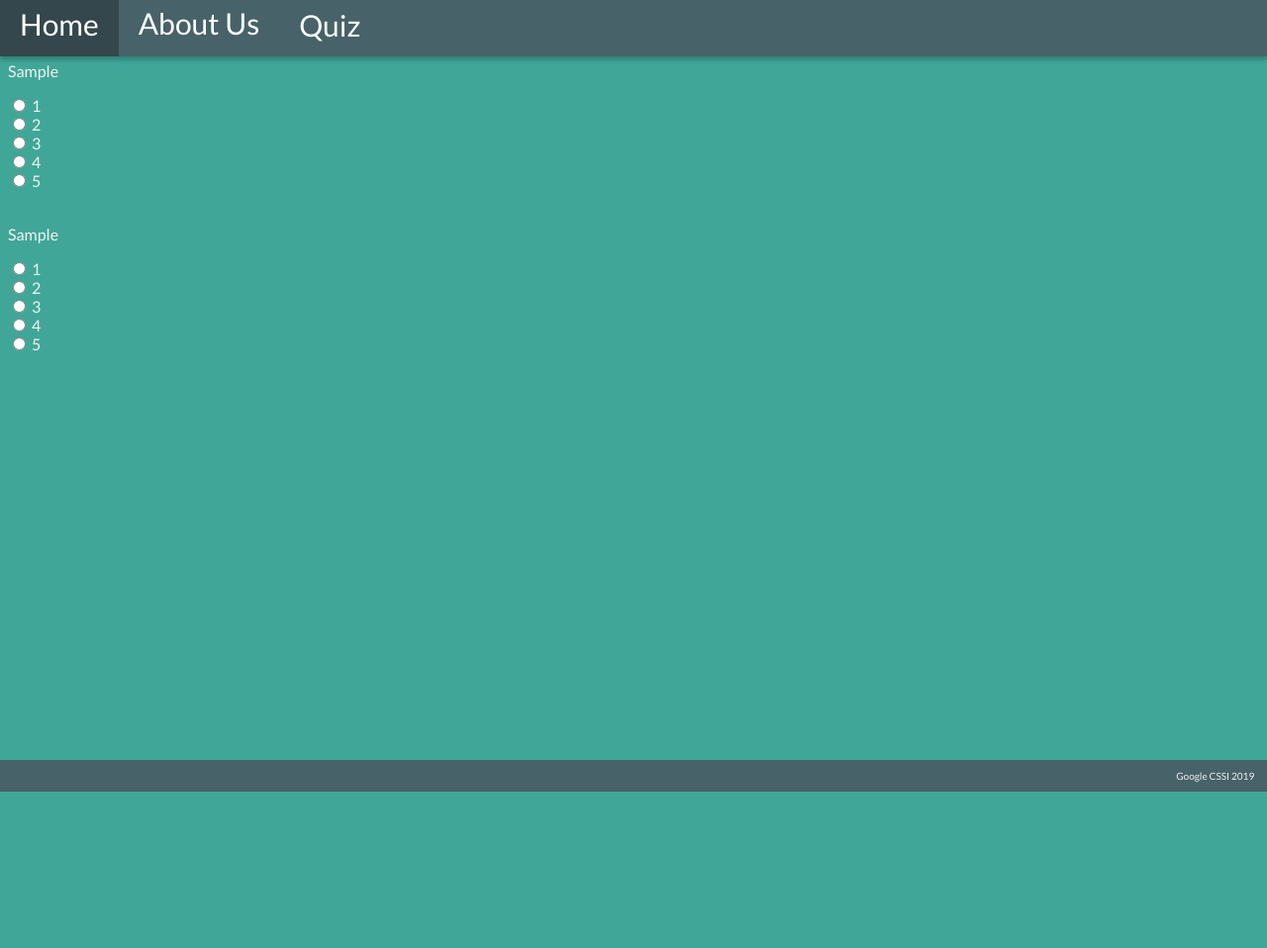
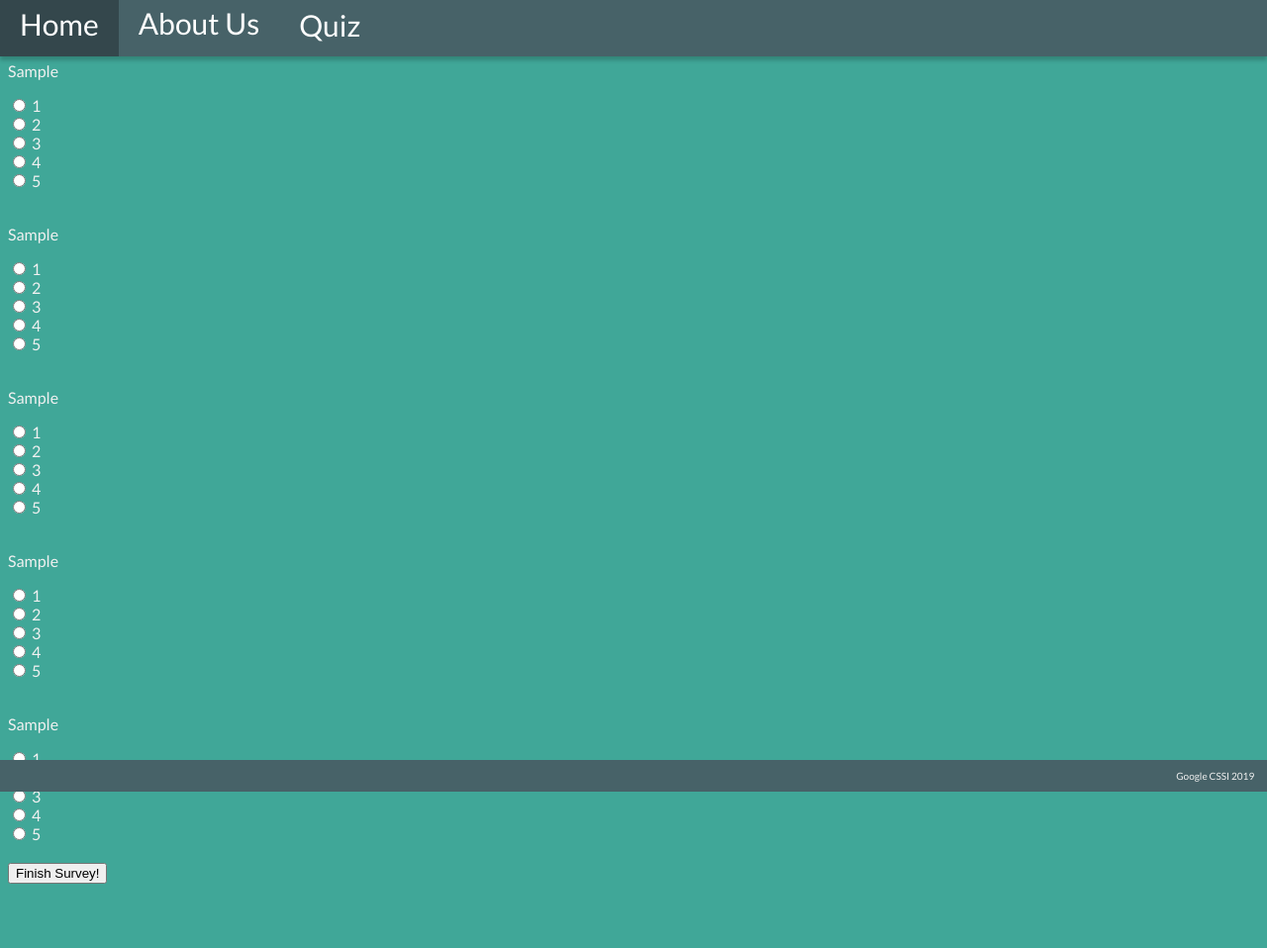
Before and after one commit to ditulliojx2693/Kravings, a Python web app: template templates/quiz.html in a window 1280 px wide. Shown: the whole page at 99% size. Before the commit the page ends 800 px from the top, so only its background shows below. Run offline with Jinja, Linux system fonts and the light colour scheme; the template is opened without the code that fills it: most values are stand-ins (such as "Sample title", 1, 10 or a date in 2020).

Commit message:
Updated Quiz page

```diff
--- a/templates/quiz.html
+++ b/templates/quiz.html
@@ -15,7 +15,7 @@
   </nav>
   <body>
     <br>
-    <form action="quiz.html"><br>
+    <form action="/results"><br>
     <p> {{q1}} </p>
       <input type="radio" name="burger" value="1"> 1<br>
       <input type="radio" name="burger" value="2"> 2<br>
@@ -23,14 +23,42 @@
       <input type="radio" name="burger" value="4"> 4<br>
       <input type="radio" name="burger" value="5"> 5<br>
     <br>
-
     <p> {{q2}} </p>
       <input type="radio" name="ice cream" value="1"> 1<br>
       <input type="radio" name="ice cream" value="2"> 2<br>
       <input type="radio" name="ice cream" value="3"> 3<br>
       <input type="radio" name="ice cream" value="4"> 4<br>
       <input type="radio" name="ice cream" value="5"> 5<br>
-    </form>
+    <br>
+    <p> {{q3}} </p>
+      <input type="radio" name="tofu" value="1"> 1<br>
+      <input type="radio" name="tofu" value="2"> 2<br>
+      <input type="radio" name="tofu" value="3"> 3<br>
+      <input type="radio" name="tofu" value="4"> 4<br>
+      <input type="radio" name="tofu" value="5"> 5<br>
+    <br>
+
+    <p> {{q4}} </p>
+      <input type="radio" name="beef" value="1"> 1<br>
+      <input type="radio" name="beef" value="2"> 2<br>
+      <input type="radio" name="beef" value="3"> 3<br>
+      <input type="radio" name="beef" value="4"> 4<br>
+      <input type="radio" name="beef" value="5"> 5<br>
+    <br>
+
+    <p> {{q5}} </p>
+      <input type="radio" name="seafood" value="1"> 1<br>
+      <input type="radio" name="seafood" value="2"> 2<br>
+      <input type="radio" name="seafood" value="3"> 3<br>
+      <input type="radio" name="seafood" value="4"> 4<br>
+      <input type="radio" name="seafood" value="5"> 5<br>
+    <br>
+    <button type="submit" >Finish Survey!</button>
+    <br>
+    <br>
+    <br>
+    <br>
+  </form>
   </body>
   <div class="footer">
     <p class="footerText" style="font-family: 'Lato', sans-serif;">Google CSSI 2019</p>
```
Also changed, not shown: 1 other file.
